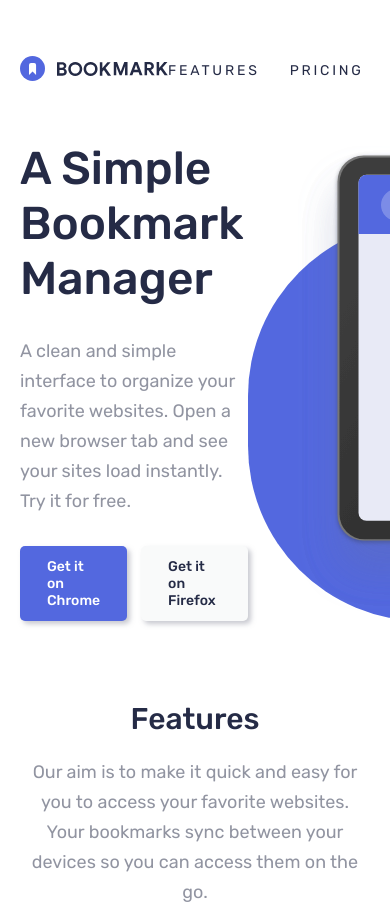
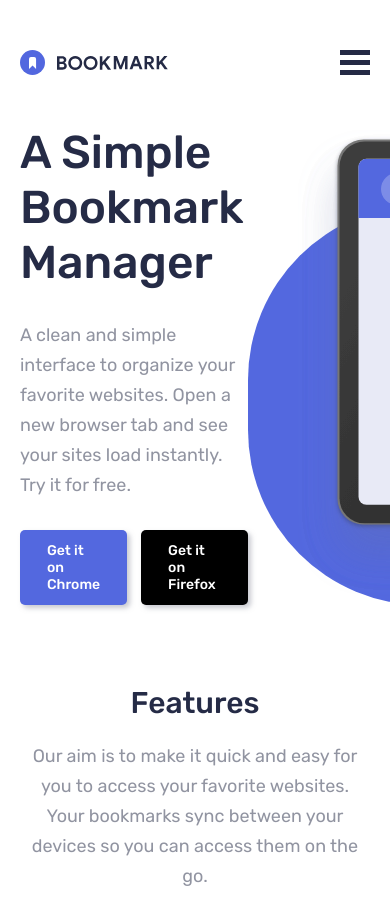
Before and after one commit to nicoleyry/bookmark-landing-page, a React (Create React App) app: page / in a window 390 px wide. Shown: the top 904 px of the page. Built offline with nearby package versions, Linux system fonts and the light colour scheme.

Commit message:
finish mobile nav

```diff
--- a/src/components/Footer.js
+++ b/src/components/Footer.js
@@ -14,8 +14,8 @@
 					<p className="menu">contact</p>
 				</div>
 				<div className="social-container">
-					<FBLogo className='logo fb' />
-					<TwitterLogo className='logo twitter'/>
+					<FBLogo className='icon fb' />
+					<TwitterLogo className='icon twitter'/>
 				</div>
 			</div>
 		</div>
--- a/src/components/Nav.js
+++ b/src/components/Nav.js
@@ -1,17 +1,55 @@
 import '../styles/nav.scss';
-import logo from '../assets/images/logo-bookmark.svg';
+import { useState } from 'react';
+import { ReactComponent as Logo } from '../assets/images/logo-bookmark.svg';
+import { ReactComponent as FBLogo } from '../assets/images/icon-facebook.svg';
+import { ReactComponent as TwitterLogo } from '../assets/images/icon-twitter.svg';
+import hamburgerIcon from '../assets/images/icon-hamburger.svg';
+import closeIcon from '../assets/images/icon-close.svg';
 
 export default function Nav() {
+	const [closeMenu, setCloseMenu] = useState(true);
+
+	let menuHandler = () => {
+		setCloseMenu(!closeMenu);
+	};
+
 	return (
 		<div className='nav'>
-			<div className="logo">
-				<img src={logo} alt="logo" />
+			<Logo className='logo' />
+			<div className='menu-container'>
+				<p className='menu'>features</p>
+				<p className='menu'>pricing</p>
+				<p className='menu'>contact</p>
+				<p className='menu login'>login</p>
 			</div>
-			<div className="menu-container">
-				<p className="menu">features</p>
-				<p className="menu">pricing</p>
-				<p className="menu">contact</p>
-				<p className="menu login">login</p>
+			<img className={`hamburgerIcon ${closeMenu ? 'show' : null}`} src={hamburgerIcon} onClick={menuHandler} alt='hamburger icon' />
+			<div className={`mobile-nav ${closeMenu ? null : 'show'}`}>
+				<div className="mobile-nav-container">
+					<div className="top">
+						<div className="logo-container">
+							<Logo className='logo' />
+							<img className='closeIcon' src={closeIcon} onClick={menuHandler} alt='close icon' />
+						</div>
+						<div className="nav-menu-container">
+							<div className="menu-box">
+								<p className='menu'>features</p>
+							</div>
+							<div className="menu-box">
+								<p className='menu'>pricing</p>
+							</div>
+							<div className="menu-box">
+								<p className='menu'>contact</p>
+							</div>
+							<div className="menu-box">
+								<p className='menu login'>login</p>
+							</div>
+						</div>
+					</div>
+					<div className="bottom">
+						<FBLogo className='icon fb'/>
+						<TwitterLogo className='icon twitter'/>
+					</div>
+				</div>
 			</div>
 		</div>
 	);
--- a/src/styles/_mixins.scss
+++ b/src/styles/_mixins.scss
@@ -3,24 +3,42 @@
 @mixin btn-style($main-color) {
 	cursor: pointer;
 	font-weight: 500;
-	box-shadow: 3px 3px 5px rgba(var.$grayish-blue, 0.5);
 	border-radius: 5px;
 	padding: 10px 25px;
-	border: 2px solid transparent;
 
 	@if #{$main-color} == #{var.$black} {
 		color: var.$very-dark-blue;
 		background-color: rgba(var.$grayish-blue, 0.05);
+	} @if #{$main-color} == #{var.$white} {
+		color: var.$white;
+		background-color: transparent;
 	} @else {
 		color: var.$white;
 		background-color: $main-color;
+	}
+
+	@if #{$main-color} == #{var.$white} {
+		border: 2px solid var.$white;
+		box-shadow: none;
+
+		&:hover,
+		&:focus {
+			color: var.$very-dark-blue-9;
+		}
+	} @else {
+		border: 2px solid transparent;
+		box-shadow: 3px 3px 5px rgba(var.$grayish-blue, 0.5);
+
+		&:hover,
+		&:focus {
+			color: rgba($main-color, 0.8);
+		}
 	}
 
 	&:hover,
 	&:focus {
 		background-color: var.$white;
 		border-color: $main-color;
-		color: rgba($main-color, 0.8);
 		transform: translateY(3px);
 		transition-duration: .2s;
 	}
--- a/src/styles/_variables.scss
+++ b/src/styles/_variables.scss
@@ -4,7 +4,12 @@
 $very-dark-blue: hsl(229, 31%, 21%);
 $white: #fff;
 $black: #000;
+$very-dark-blue-9: hsla(229, 31%, 21%, 0.9);
 
 $content-w: 1200px;
 $content-gap: 80px;
 $pattern-h: 400px;
+
+// Media Queries
+$breakpoint-m: 650px;
+$breakpoint-s: 400px;
--- a/src/styles/footer.scss
+++ b/src/styles/footer.scss
@@ -36,7 +36,7 @@
 			gap: 30px;
 			align-items: center;
 
-			& .logo {
+			& .icon {
 				cursor: pointer;
 
 				&:hover {
--- a/src/styles/nav.scss
+++ b/src/styles/nav.scss
@@ -16,6 +16,10 @@
 		align-items: center;
 		gap: 30px;
 
+		@media screen and (max-width: var.$breakpoint-m) {
+			display: none;
+		}
+
 		& .menu {
 			@include mix.menu-text(var.$very-dark-blue);
 
@@ -24,4 +28,105 @@
 			}
 		}
 	}
+
+	& .hamburgerIcon {
+		display: none;
+		height: 25px;
+
+		@media screen and (max-width: var.$breakpoint-m) {
+			&.show {
+				display: block;
+			}
+		}
+	}
+
+	& .mobile-nav {
+		display: none;
+		position: fixed;
+		top: 0;
+		left: 0;
+		width: 100vw;
+		height: 100vh;
+		z-index: 5;
+		background-color: var.$very-dark-blue-9;
+
+		@media screen and (max-width: var.$breakpoint-m) {
+			&.show {
+				display: block;
+			}
+		}
+
+		& .mobile-nav-container {
+			height: 100%;
+			padding: 50px 20px;
+			display: flex;
+			flex-direction: column;
+			justify-content: space-between;
+
+			& .top {
+				& .logo-container {
+					display: flex;
+					justify-content: space-between;
+					margin-bottom: 30px;
+
+					& .logo {
+						cursor: pointer;
+
+						&>g>path,
+						& g circle {
+							fill: var.$white;
+						}
+						& g circle+path {
+							fill: var.$very-dark-blue-9;
+						}
+					}
+					& .closeIcon {
+						height: 25px;
+					}
+				}
+
+				& .nav-menu-container {
+					display: flex;
+					flex-direction: column;
+					text-align: center;
+
+					& .menu-box {
+						width: 100%;
+						padding: 20px 0;
+						border-top: 1px solid rgba(var.$grayish-blue, 0.4);
+
+						& .menu {
+							@include mix.menu-text(var.$white);
+							color: var.$white;
+							font-size: 20px;
+
+							&.login {
+								@include mix.btn-style(var.$white);
+							}
+						}
+					}
+
+				}
+			}
+
+			& .bottom {
+				display: flex;
+				justify-content: center;
+				align-items: center;
+				gap: 40px;
+
+				& .icon {
+					cursor: pointer;
+
+					&:hover {
+						& path {
+							fill: var.$soft-red;
+						}
+					}
+				}
+			}
+
+		}
+
+	}
 }
```
